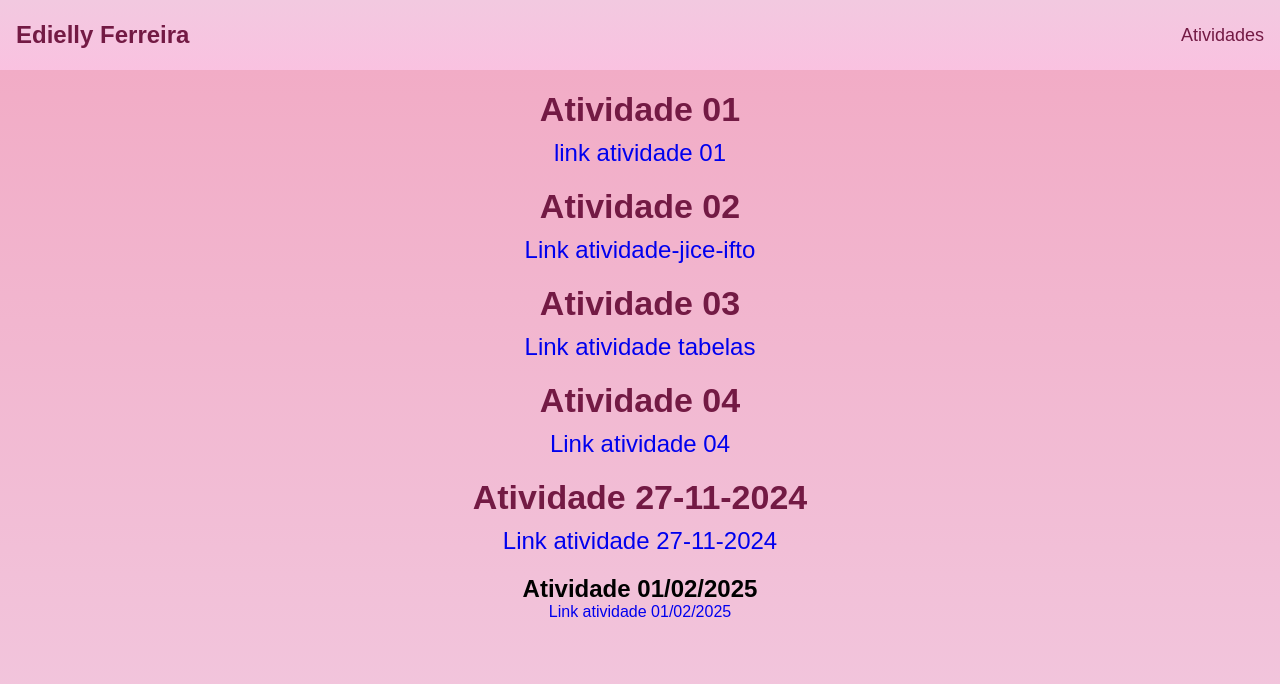
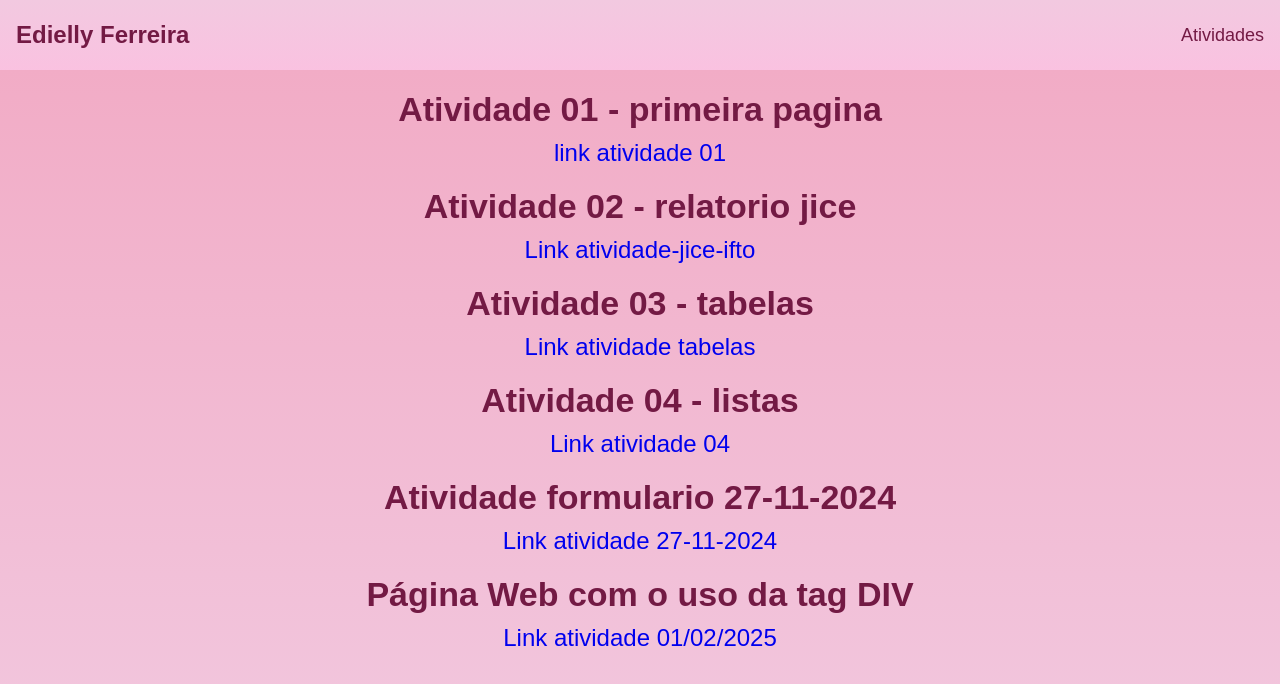
Before and after one commit to EdiellyF/web-development-intro, a plain HTML site: page index.html in a window 1280 px wide. Drawn offline with Linux system fonts and the light colour scheme.

Commit message:
fix: titulos

```diff
--- a/index.html
+++ b/index.html
@@ -26,35 +26,35 @@
 
 
             <div class="atividade">
-                <h2>Atividade 01</h2>
+                <h2>Atividade 01 - primeira pagina</h2>
 
                 <a href="./01-atividade-9-11-2024/index.html" target="_blank"> link atividade 01</a>
             </div>
 
             <div class="atividade">
-                <h2>Atividade 02</h2>
+                <h2>Atividade 02 - relatorio jice</h2>
                 <a href="./atividade-jice-ifto/23-10-2024/index.html"target="_blank"> Link atividade-jice-ifto</a>
             </div>
 
 
             <div class="atividade">
-                <h2>Atividade 03</h2>
+                <h2>Atividade 03 - tabelas</h2>
                 <a href="./tabelas/tabelas/tabela.html"target="_blank"> Link atividade tabelas</a>
             </div>
 
             <div class="atividade">
-                <h2>Atividade 04</h2>
+                <h2>Atividade 04 - listas</h2>
                 <a href="./introducao-web/index.html" target="_blank"> Link atividade 04</a>
             </div>
 
 
             <div class="atividade">
-                <h2>Atividade 27-11-2024</h2>
+                <h2>Atividade formulario 27-11-2024</h2>
                 <a href="./clinica-paciente/index.html" target="_blank">Link atividade 27-11-2024</a>
             </div>
 
-            <div class="class">
-                <h2>Atividade 01/02/2025</h2>
+            <div class="atividade">
+                <h2>Página Web com o uso da tag DIV</h2>
                 <a href="./05022025/index.html" target="_blank">Link atividade 01/02/2025</a>
             </div>
     </section>
```
